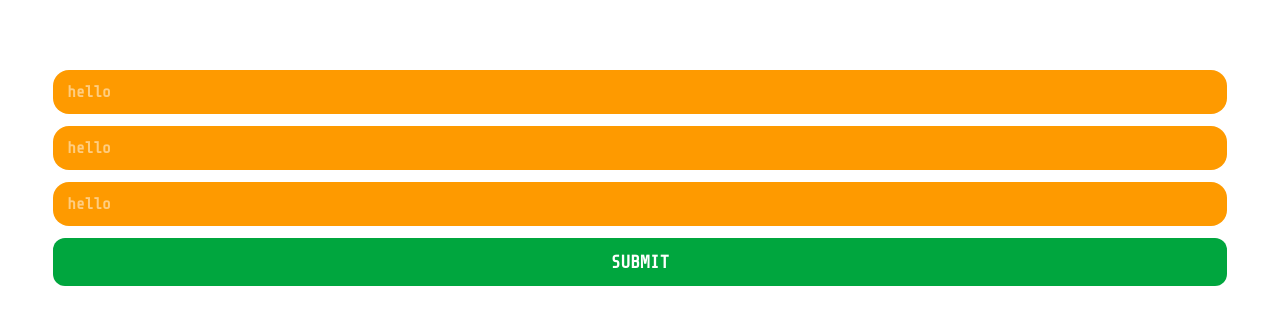
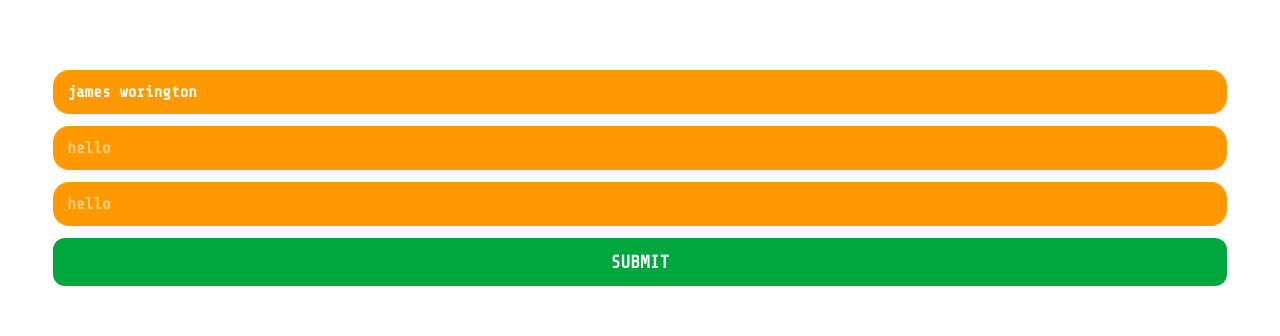
Before and after one commit to rakib-hasan-78/router-form, a React (Vite) app: page /contact in a window 1280 px wide. Shown: the part 303-639 px from the top of the page. Built offline with nearby package versions, Linux system fonts and the light colour scheme.

Commit message:
uncontrolled and controlled components done...

```diff
--- /dev/null
+++ b/src/components/Component/FocusRef/FocusRef.jsx
@@ -0,0 +1,45 @@
+import React, { useEffect } from 'react';
+import { useRef } from 'react';
+
+const FocusRef = ({ submit}) => {
+    const nameRef = useRef();
+    const emailRef = useRef();
+    const pwdRef = useRef();
+    useEffect( ()=>{
+        nameRef.current.focus();
+    },[])
+
+    const submitHandler = e=>{
+
+        e.preventDefault();
+        submit();
+        const obj = {
+            name: nameRef.current.value,
+            email: emailRef.current.value,
+            password: pwdRef.current.value
+        }
+         console.log(obj)
+    }
+    return (
+        <div className='w-full min-h-screen flex flex-col items-center justify-center'>
+            <form onSubmit={submitHandler} className='w-full flex flex-col items-center space-y-3 text-white'>
+                <input
+                ref={nameRef}
+                 className='w-full py-2.5 outline-0 bg-amber-500 rounded-2xl px-3.5 ' type="text" name="name" id="ename" placeholder='hello' defaultValue={'james worington'} />
+
+                <input
+                ref={emailRef}
+                 className='w-full py-2.5 outline-0 bg-amber-500 rounded-2xl px-3.5 ' type="email" name="email" id="email" placeholder='hello' />
+
+                <input
+                ref={pwdRef}
+                className='w-full py-2.5 outline-0 bg-amber-500 rounded-2xl px-3.5 ' type="password" name="pwd" id="pwd" placeholder='hello' />
+
+                <input
+                className='bg-green-600 py-2.5 min-w-full rounded-xl text-lg uppercase cursor-pointer' type="submit" value="submit" autoComplete='pwd' />
+            </form>
+        </div>
+    );
+};
+
+export default FocusRef;
--- a/src/components/Component/FormRef/FormRef.jsx
+++ b/src/components/Component/FormRef/FormRef.jsx
@@ -2,6 +2,7 @@ import React, { useRef } from 'react';
 
 const FormRef = ({hand}) => {
     let name , email, password = useRef();
+
     const formHandler = (e)=>{
         e.preventDefault();
         const data = {
--- a/src/components/Pages/Contact.jsx
+++ b/src/components/Pages/Contact.jsx
@@ -1,7 +1,8 @@
 import React from 'react';
+import FocusRef from '../Component/FocusRef/FocusRef';
 // import BasicCont from '../Component/BasicCont/BasicCont';
 // import ObjForm from './../Component/ObjForm/ObjForm';
-import FormRef from './../Component/FormRef/FormRef';
+//import FormRef from './../Component/FormRef/FormRef';
 
 const Contact = () => {
     const submitHandler = () =>{
@@ -11,10 +12,11 @@ const Contact = () => {
     return (
         <section className='w-full h-auto'>
             <main>
-                {/* <BasicCont givenHandler={submitHandler} /> */}
             {
+                //* <BasicCont givenHandler={submitHandler} />
                 // ** <ObjForm handler={submitHandler} />
-                <FormRef hand ={submitHandler} />
+                //**<FormRef hand ={submitHandler} />
+                <FocusRef submit={submitHandler} />
             }
             </main>
         </section>
```
